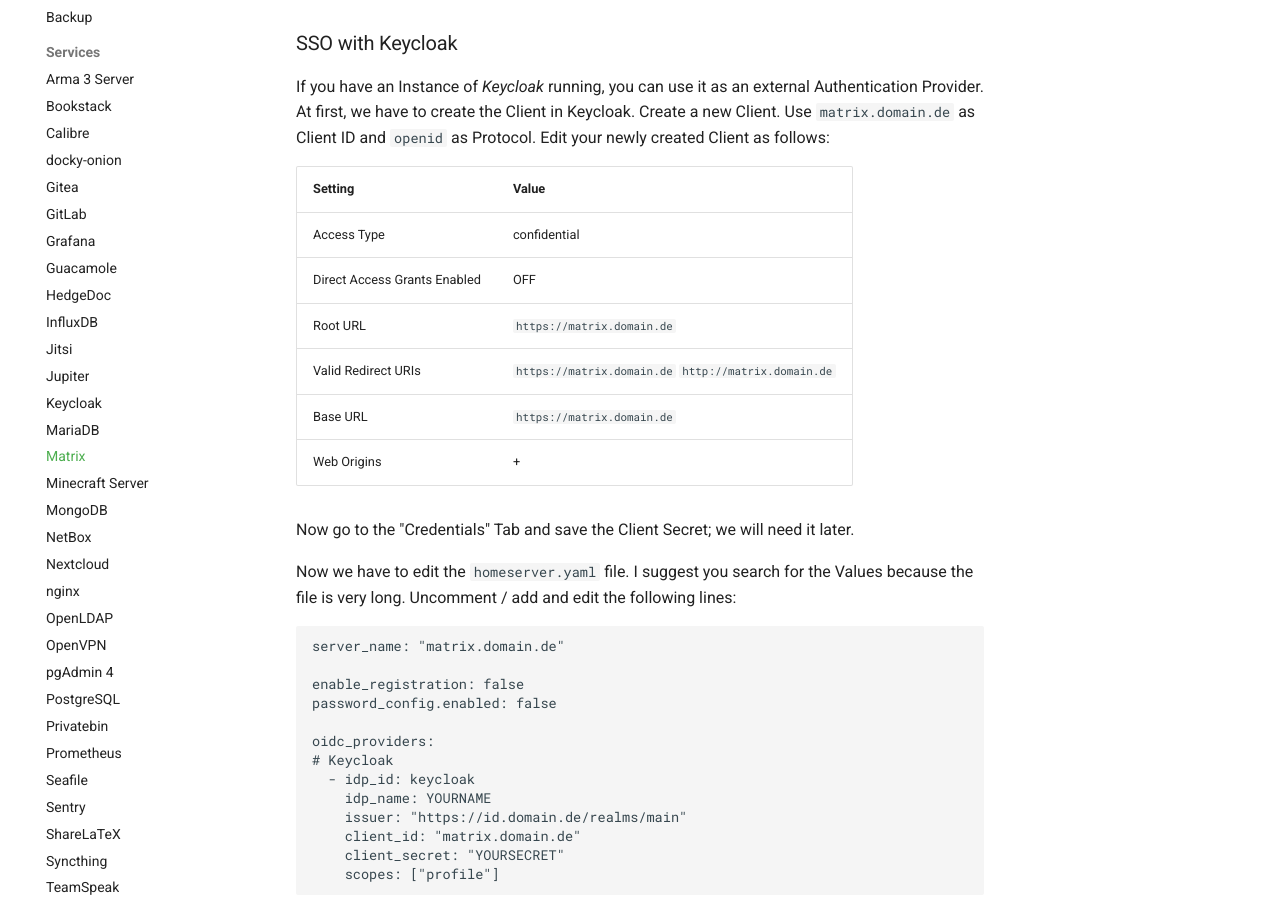
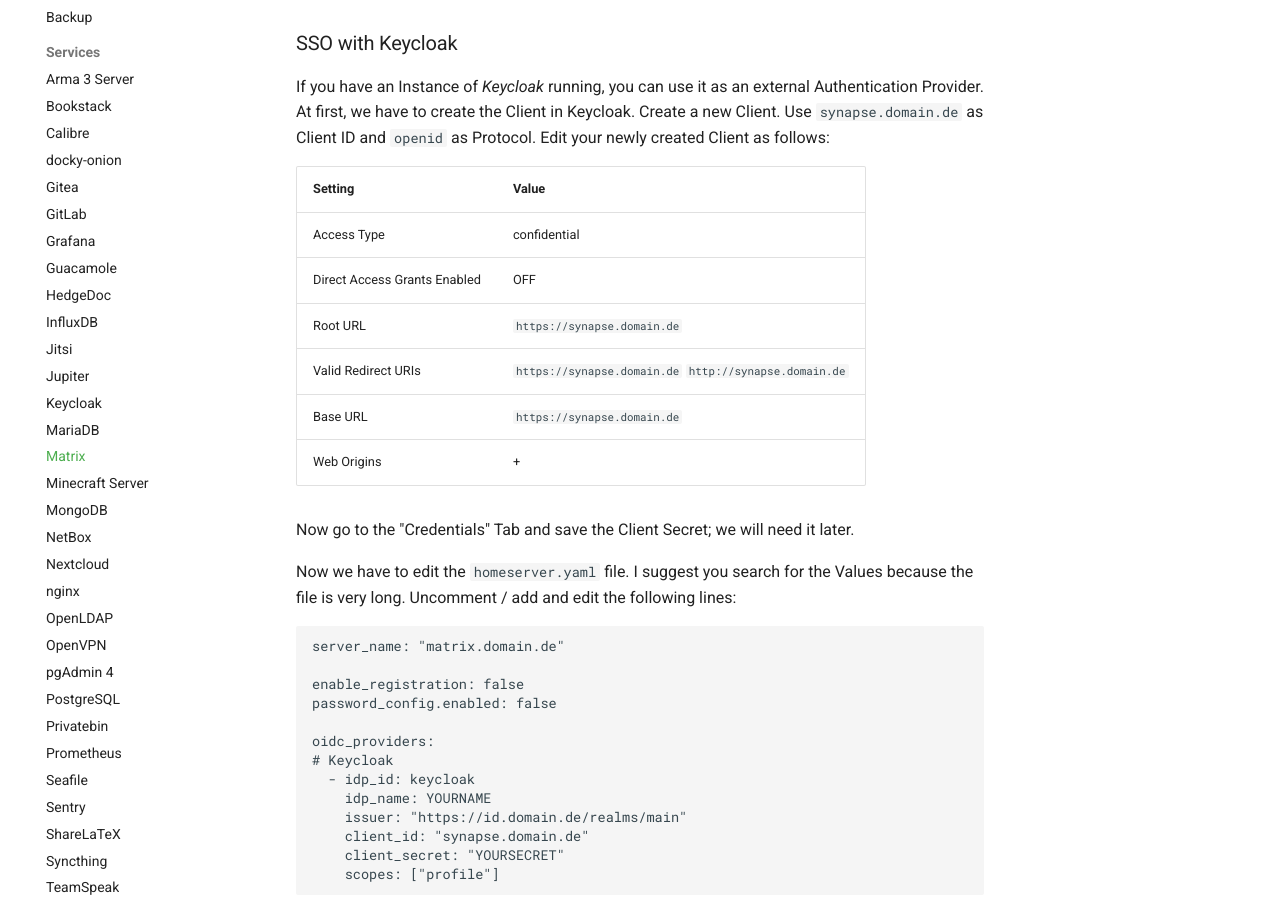
Before and after one commit to felbinger/AdminGuide, an MkDocs documentation site: the page built from docs/services/matrix.md, in a window 1280 px wide and 1400 px high, scrolled down 2916 px. Shown: the part 199-1106 px from the top of the window. Built offline with MkDocs 1.6.1 and Material for MkDocs 9.7.7, drawn with Linux system fonts in a browser that asks for light colours; nearby versions of some CDN libraries; comment, search, counter and statistics services are not loaded; some of the changed text lies outside the part shown.

Commit message:
fixed dc up -d service name in matrix

````diff
--- a/docs/services/matrix.md
+++ b/docs/services/matrix.md
@@ -58,7 +58,7 @@ POSTGRES_INITDB_ARGS=-E UTF8 --lc-collate=C --lc-ctype=C
 Before starting this container you need to generate a configuration file.
 This command generates a `homeserver.yaml` configuration file under `/srv/matrix`
 ```yaml
-docker run -it --rm -v "/srv/matrix/synapse:/data" -e "SYNAPSE_SERVER_NAME=matrix.domain.de" -e "SYNAPSE_REPORT_STATS=no" matrixdotorg/synapse generate
+docker run -it --rm -v "/srv/matrix/synapse:/data" -e "SYNAPSE_SERVER_NAME=domain.de" -e "SYNAPSE_REPORT_STATS=no" matrixdotorg/synapse generate
 ```
 
 Afterwards you should configure the postgresql database:
@@ -82,11 +82,11 @@ Don't forget to uncomment the sqlite database which is used by default:
 # database: /data/homeserver.db
 ```
 
-Now you can start the service using `docker-compose up -d matrix`.
+Now you can start the service using `docker-compose up -d synapse`.
 
 If you don't want to use OpenID Connect (e.g. with Keycloak), you may now create users:
 ```yaml
-docker-compose exec synapse register_new_matrix_user -u USERNAME -p PASSWORD -a -c /data/homeserver.yaml https://matrix.domain.de
+docker-compose exec synapse register_new_matrix_user -u USERNAME -p PASSWORD -a -c /data/homeserver.yaml https://domain.de
 ```
 
 ### Reset password of user
@@ -126,16 +126,16 @@ _matrix._tcp.matrix.domain.de.    1    IN    SRV    10 5 443 matrix.domain.de.
 ### SSO with Keycloak
 
 If you have an Instance of *Keycloak* running, you can use it as an external Authentication Provider.
-At first, we have to create the Client in Keycloak. Create a new Client. Use `matrix.domain.de` as Client ID
+At first, we have to create the Client in Keycloak. Create a new Client. Use `synapse.domain.de` as Client ID
 and `openid` as Protocol. Edit your newly created Client as follows:
 
 | Setting                      | Value                                                  |
 |------------------------------|--------------------------------------------------------|
 | Access Type                  | confidential                                           |
 | Direct Access Grants Enabled | OFF                                                    |
-| Root URL                     | `https://matrix.domain.de`                             |
-| Valid Redirect URIs          | `https://matrix.domain.de`   `http://matrix.domain.de` |
-| Base URL                     | `https://matrix.domain.de`                             |
+| Root URL                     | `https://synapse.domain.de`                            |
+| Valid Redirect URIs          | `https://synapse.domain.de` `http://synapse.domain.de` |
+| Base URL                     | `https://synapse.domain.de`                            |
 | Web Origins                  | +                                                      |
 
 Now go to the "Credentials" Tab and save the Client Secret; we will need it later.
@@ -155,7 +155,7 @@ oidc_providers:
   - idp_id: keycloak
     idp_name: YOURNAME
     issuer: "https://id.domain.de/realms/main"
-    client_id: "matrix.domain.de"
+    client_id: "synapse.domain.de"
     client_secret: "YOURSECRET"
     scopes: ["profile"]
 ```
````
